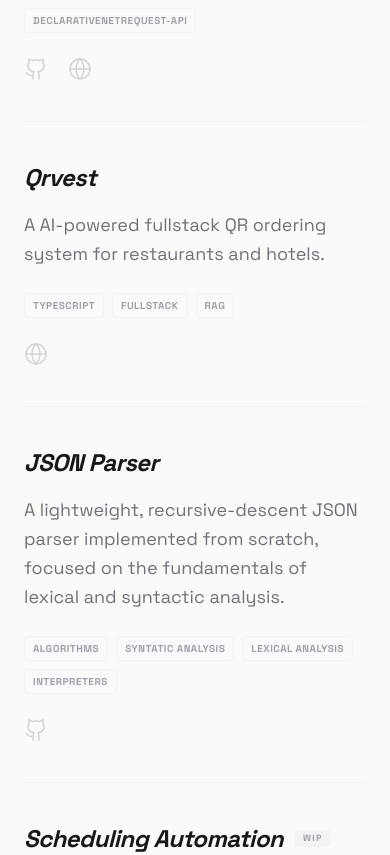
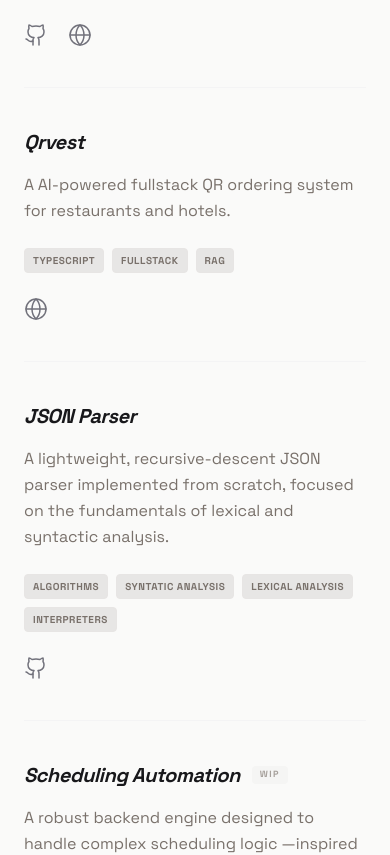
Before and after one commit to segundavid-dev/portfolio, a Next.js app: page /work in a window 390 px wide. Shown: the part 941-1796 px from the top of the page. Built offline with nearby package versions, Linux system fonts and the light colour scheme.

Commit message:
chore: improve project details ui

```diff
--- a/app/contact/page.tsx
+++ b/app/contact/page.tsx
@@ -11,13 +11,13 @@ export default function ContactPage() {
       </section>
 
       <div className="flex flex-col gap-6">
-        <a href="mailto:hello@example.com" className="text-2xl font-medium text-zinc-900 dark:text-zinc-100 underline decoration-zinc-300 dark:decoration-zinc-700 underline-offset-8 transition-colors hover:text-zinc-500">
+        <a href="mailto:hello@example.com" className="text-xl md:text-2xl font-medium text-zinc-900 dark:text-zinc-100 underline decoration-zinc-300 dark:decoration-zinc-700 underline-offset-8 transition-colors hover:text-zinc-500">
           Email
         </a>
-        <a href="https://github.com" className="text-2xl font-medium text-zinc-900 dark:text-zinc-100 underline decoration-zinc-300 dark:decoration-zinc-700 underline-offset-8 transition-colors hover:text-zinc-500">
+        <a href="https://github.com" className="text-xl md:text-2xl font-medium text-zinc-900 dark:text-zinc-100 underline decoration-zinc-300 dark:decoration-zinc-700 underline-offset-8 transition-colors hover:text-zinc-500">
           GitHub
         </a>
-        <a href="https://twitter.com" className="text-2xl font-medium text-zinc-900 dark:text-zinc-100 underline decoration-zinc-300 dark:decoration-zinc-700 underline-offset-8 transition-colors hover:text-zinc-500">
+        <a href="https://twitter.com" className="text-xl md:text-2xl font-medium text-zinc-900 dark:text-zinc-100 underline decoration-zinc-300 dark:decoration-zinc-700 underline-offset-8 transition-colors hover:text-zinc-500">
           Twitter
         </a>
       </div>
--- a/app/page.tsx
+++ b/app/page.tsx
@@ -10,15 +10,15 @@ export default function Home() {
         <h1 className="text-5xl md:text-7xl font-bold tracking-tighter mb-4 italic">
           David Segun
         </h1>
-        <p className="text-xl text-zinc-600 dark:text-zinc-400 font-medium tracking-tight">
+        <p className="text-lg md:text-xl text-zinc-600 dark:text-zinc-400 font-medium tracking-tight">
           Software Engineer
         </p>
       </section>
 
       {/* Narrative Section */}
       <NarrativeSection>
-        <p className="narrative-text text-xl">
-          Hii, I'm David, also known as DOS and I really enjoy building things, especially when they help me understand how systems work beneath the surface.
+        <p className="narrative-text text-lg md:text-xl">
+          Hii, I&apos;m David, also known as DOS and I really enjoy building things, especially when they help me understand how systems work beneath the surface.
         </p>
         <p className="narrative-text">
           Most of my time is spent working on the <Highlight>Typescript/Javascript</Highlight> ecosystem. I like exploring problems from different angles and collaborating with people to work on cool projects.
--- a/components/ProjectCard.tsx
+++ b/components/ProjectCard.tsx
@@ -29,23 +29,23 @@ export const ProjectCard = ({ title, description, tags, liveLink, githubLink, wi
       <div className="flex flex-col md:flex-row md:items-start justify-between gap-6 transition-all group-hover:px-2">
         <div className="space-y-4 flex-1 cursor-pointer">
           <div className="flex items-center gap-3 ">
-            <h3 className="text-2xl font-bold tracking-tight text-zinc-900 dark:text-zinc-100 italic transition-transform group-hover:scale-[1.01] origin-left">
+            <h3 className="text-xl md:text-2xl font-bold tracking-tight text-zinc-900 dark:text-zinc-100 italic transition-transform group-hover:scale-[1.01] origin-left">
               {title}
             </h3>
             {wip && (
-              <span className="px-2 py-0.5 text-[9px] font-black uppercase tracking-[0.15em] bg-zinc-100 dark:bg-zinc-800 text-zinc-400 dark:text-zinc-500 rounded-sm">
+              <span className="px-2 py-0.5 text-[9px] font-black uppercase tracking-[0.15em] bg-stone-100 dark:bg-stone-800 text-stone-400 dark:text-stone-500 rounded-sm">
                 WIP
               </span>
             )}
           </div>
-          <p className="text-zinc-500 dark:text-zinc-400 text-lg max-w-2xl leading-relaxed">
+          <p className="text-stone-500 dark:text-stone-400 text-base md:text-lg max-w-2xl leading-relaxed">
             {description}
           </p>
           <div className="flex flex-wrap gap-2 pt-2">
             {tags.map((tag) => (
               <span
                 key={tag}
-                className="text-[10px] font-bold uppercase tracking-wider px-2 py-1 bg-zinc-50 dark:bg-zinc-900/50 border border-zinc-100 dark:border-zinc-800 text-zinc-400 dark:text-zinc-500 rounded-sm"
+                className="text-[10px] font-bold uppercase tracking-wider px-2 py-1 bg-stone-300/50 dark:bg-stone-900/50 border border-stone-200 dark:border-stone-800 text-stone-500 dark:text-stone-400 rounded-sm"
               >
                 {tag}
               </span>
@@ -53,7 +53,7 @@ export const ProjectCard = ({ title, description, tags, liveLink, githubLink, wi
           </div>
         </div>
 
-        <div className="flex items-center gap-5 text-zinc-300 dark:text-zinc-700">
+        <div className="flex items-center gap-5 text-zinc-500 dark:text-zinc-700">
           {githubLink && (
             <Tooltip>
               <TooltipTrigger asChild>
```
